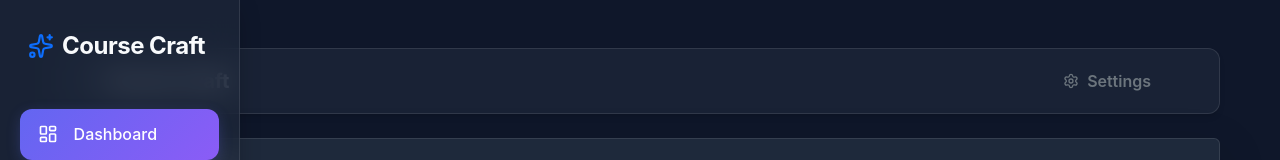
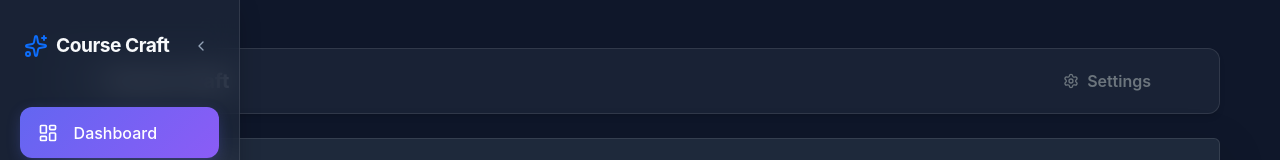
Before and after one commit to ibrezm1/Edu-assist01, a React (Vite) app in the folder client/: page / in a window 1280 px wide. Shown: the top 160 px of the page. Built offline with nearby package versions, Linux system fonts and the light colour scheme.

Commit message:
Add collapsable desktop sidebar support with smooth CSS transitions

```diff
--- a/client/src/components/MainLayout.jsx
+++ b/client/src/components/MainLayout.jsx
@@ -1,7 +1,19 @@
-import React from 'react';
-import { LayoutDashboard, Map, MessageSquare, Settings, Sparkles } from 'lucide-react';
+import React, { useState } from 'react';
+import { LayoutDashboard, Map, MessageSquare, Settings, Sparkles, ChevronLeft, ChevronRight } from 'lucide-react';
 
 const MainLayout = ({ currentTab, onTabSelect, children, hasActivePath }) => {
+    const [isCollapsed, setIsCollapsed] = useState(() => {
+        return localStorage.getItem('getpath_sidebar_collapsed') === 'true';
+    });
+
+    const toggleSidebar = () => {
+        setIsCollapsed(prev => {
+            const next = !prev;
+            localStorage.setItem('getpath_sidebar_collapsed', String(next));
+            return next;
+        });
+    };
+
     const navItems = [
         { id: 'dashboard', label: 'Dashboard', icon: LayoutDashboard },
         { id: 'path', label: 'Learning Path', icon: Map, disabled: !hasActivePath },
@@ -12,10 +24,34 @@ const MainLayout = ({ currentTab, onTabSelect, children, hasActivePath }) => {
     return (
         <div className="d-flex min-vh-100 flex-column flex-lg-row">
             {/* Sidebar (Desktop Only) */}
-            <aside className="app-sidebar">
-                <div className="d-flex align-items-center gap-2 mb-5 px-2">
-                    <Sparkles size={26} className="text-primary" />
-                    <h4 className="mb-0 fw-bold themed-text-primary" style={{ letterSpacing: '-0.5px' }}>Course Craft</h4>
+            <aside className={`app-sidebar ${isCollapsed ? 'collapsed' : ''}`}>
+                <div className="d-flex align-items-center justify-content-between mb-5 px-1 w-100">
+                    {!isCollapsed ? (
+                        <>
+                            <div className="d-flex align-items-center gap-2">
+                                <Sparkles size={24} className="text-primary animate-pulse" />
+                                <h4 className="mb-0 fw-bold themed-text-primary" style={{ letterSpacing: '-0.5px', fontSize: '1.2rem' }}>Course Craft</h4>
+                            </div>
+                            <button
+                                onClick={toggleSidebar}
+                                className="sidebar-toggle-btn"
+                                title="Collapse Sidebar"
+                            >
+                                <ChevronLeft size={16} />
+                            </button>
+                        </>
+                    ) : (
+                        <div className="d-flex flex-column align-items-center gap-3 w-100">
+                            <Sparkles size={24} className="text-primary animate-pulse" />
+                            <button
+                                onClick={toggleSidebar}
+                                className="sidebar-toggle-btn"
+                                title="Expand Sidebar"
+                            >
+                                <ChevronRight size={16} />
+                            </button>
+                        </div>
+                    )}
                 </div>
 
                 <nav className="flex-grow-1">
@@ -32,7 +68,7 @@ const MainLayout = ({ currentTab, onTabSelect, children, hasActivePath }) => {
                                 title={item.disabled ? 'Select a topic to start a path first' : item.label}
                             >
                                 <Icon size={20} />
-                                <span>{item.label}</span>
+                                {!isCollapsed && <span>{item.label}</span>}
                             </button>
                         );
                     })}
@@ -61,7 +97,7 @@ const MainLayout = ({ currentTab, onTabSelect, children, hasActivePath }) => {
             </nav>
 
             {/* Main Content Area */}
-            <main className="app-main-content flex-grow-1">
+            <main className={`app-main-content flex-grow-1 ${isCollapsed ? 'sidebar-collapsed' : ''}`}>
                 {children}
             </main>
         </div>
--- a/client/src/index.css
+++ b/client/src/index.css
@@ -276,13 +276,33 @@ body {
     display: flex;
     flex-direction: column;
     box-shadow: 4px 0 24px -10px rgba(0, 0, 0, 0.3);
+    transition: width 0.3s cubic-bezier(0.4, 0, 0.2, 1), padding 0.3s cubic-bezier(0.4, 0, 0.2, 1);
+  }
+
+  .app-sidebar.collapsed {
+    width: 76px;
+    padding: 2rem 0.5rem;
+  }
+
+  .app-sidebar.collapsed .sidebar-nav-btn {
+    justify-content: center;
+    padding: 0.85rem 0;
+    gap: 0;
+  }
+
+  .app-sidebar.collapsed .sidebar-nav-btn:hover {
+    transform: scale(1.08);
   }
 
   .app-main-content {
     margin-left: 240px;
     min-height: 100vh;
     padding: 2.5rem;
-    transition: margin-left 0.3s ease;
+    transition: margin-left 0.3s cubic-bezier(0.4, 0, 0.2, 1);
+  }
+
+  .app-main-content.sidebar-collapsed {
+    margin-left: 76px;
   }
 
   .app-bottom-nav {
@@ -481,3 +501,21 @@ body {
   padding-left: 0.5rem;
   padding-right: 0.5rem;
 }
+
+.sidebar-toggle-btn {
+  background: transparent;
+  border: none;
+  color: var(--text-secondary);
+  display: flex;
+  align-items: center;
+  justify-content: center;
+  padding: 0.35rem;
+  border-radius: var(--radius);
+  cursor: pointer;
+  transition: all 0.2s ease;
+}
+
+.sidebar-toggle-btn:hover {
+  color: var(--primary-color);
+  background-color: rgba(99, 102, 241, 0.08);
+}
```
